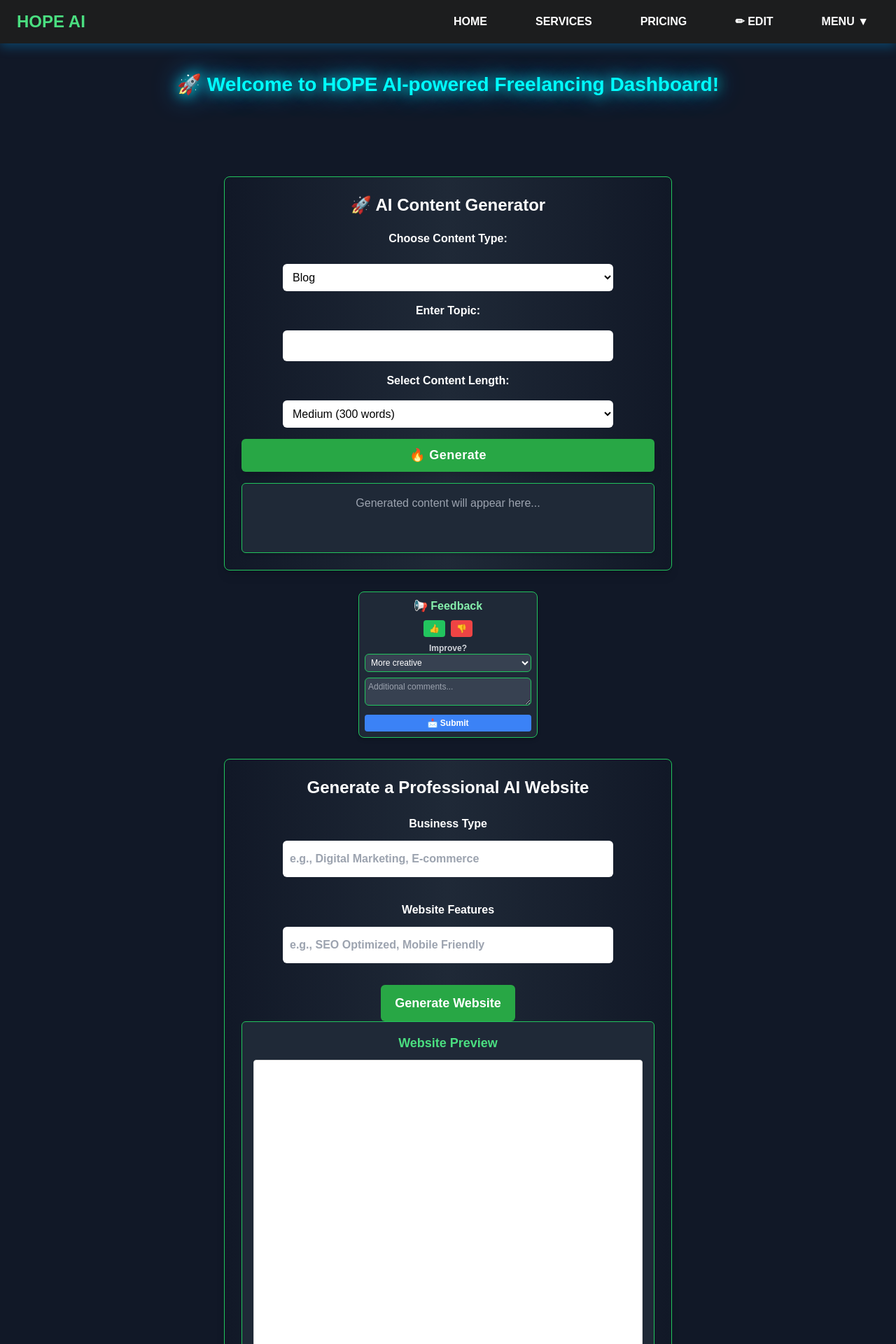
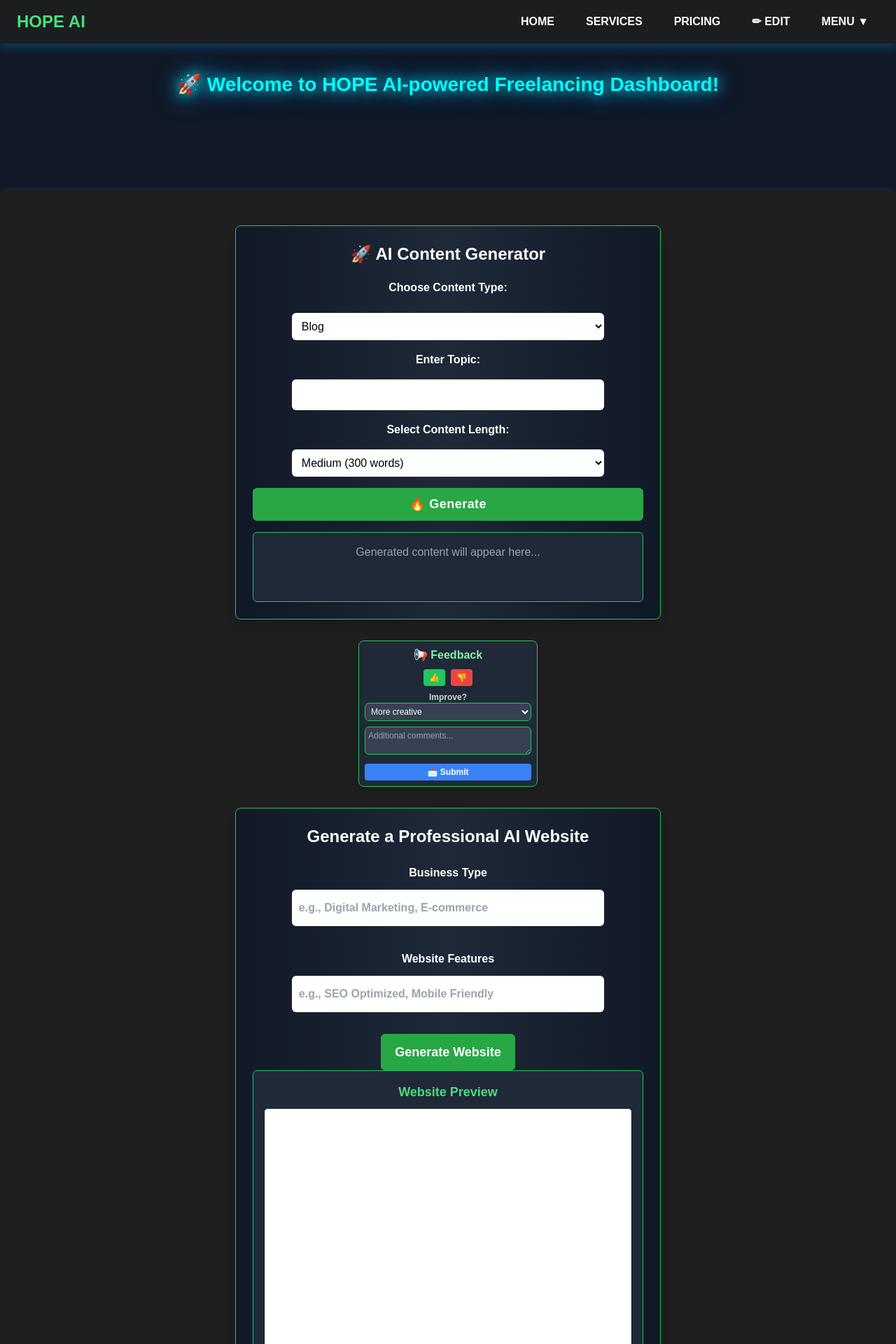
Before and after one commit to naveen3019-max/hope_ai, a Flask app: template templates/dashboard.html in a window 1280 px wide. Shown: the top 1920 px of the page at 70% size. Run offline with Flask 3, Linux system fonts and the light colour scheme; the template is opened without the code that fills it, so the values that code supplies are empty; some libraries are stand-ins or nearby versions.

Commit message:
Update dashboard.html

```diff
--- a/templates/dashboard.html
+++ b/templates/dashboard.html
@@ -48,6 +48,9 @@
         color: #00ffaa;
         text-shadow: 0 0 15px #00ffaa, 0 0 30px #00ffaa;
         animation: glow 1.5s infinite alternate;
+         body {
+    overflow-x: hidden;
+  }
     }
 
 </style>
@@ -56,7 +59,8 @@
 <!-- Navigation Bar -->
 <nav class="navbar flex justify-between items-center px-6">
     <h1 class="text-green-400 text-2xl font-bold">HOPE AI</h1>
-    <ul class="flex space-x-6">
+
+    <ul class="flex flex-wrap gap-4 justify-center sm:justify-end">
         <li><a href="#home">Home</a></li>
         <li><a href="{{ url_for('services') }}">Services</a></li>
         <li><a href="{{ url_for('pricing') }}">Pricing</a></li>
@@ -83,7 +87,7 @@
 
 
 
-
+       <div class="container mx-auto px-4 sm:px-6 lg:px-8">
         <div class="section bg-gradient-to-r from-gray-900 via-gray-800 to-gray-900 p-6 rounded-lg shadow-lg border border-green-500">
             <h2 class="text-2xl font-bold text-green-400 mb-4 text-center">🚀 AI Content Generator</h2>
 
@@ -890,5 +894,6 @@
         <button onclick="window.location.href='/logout'">Logout</button>
     </div>
     </div>
+</div>
 </body>
 </html>
```
